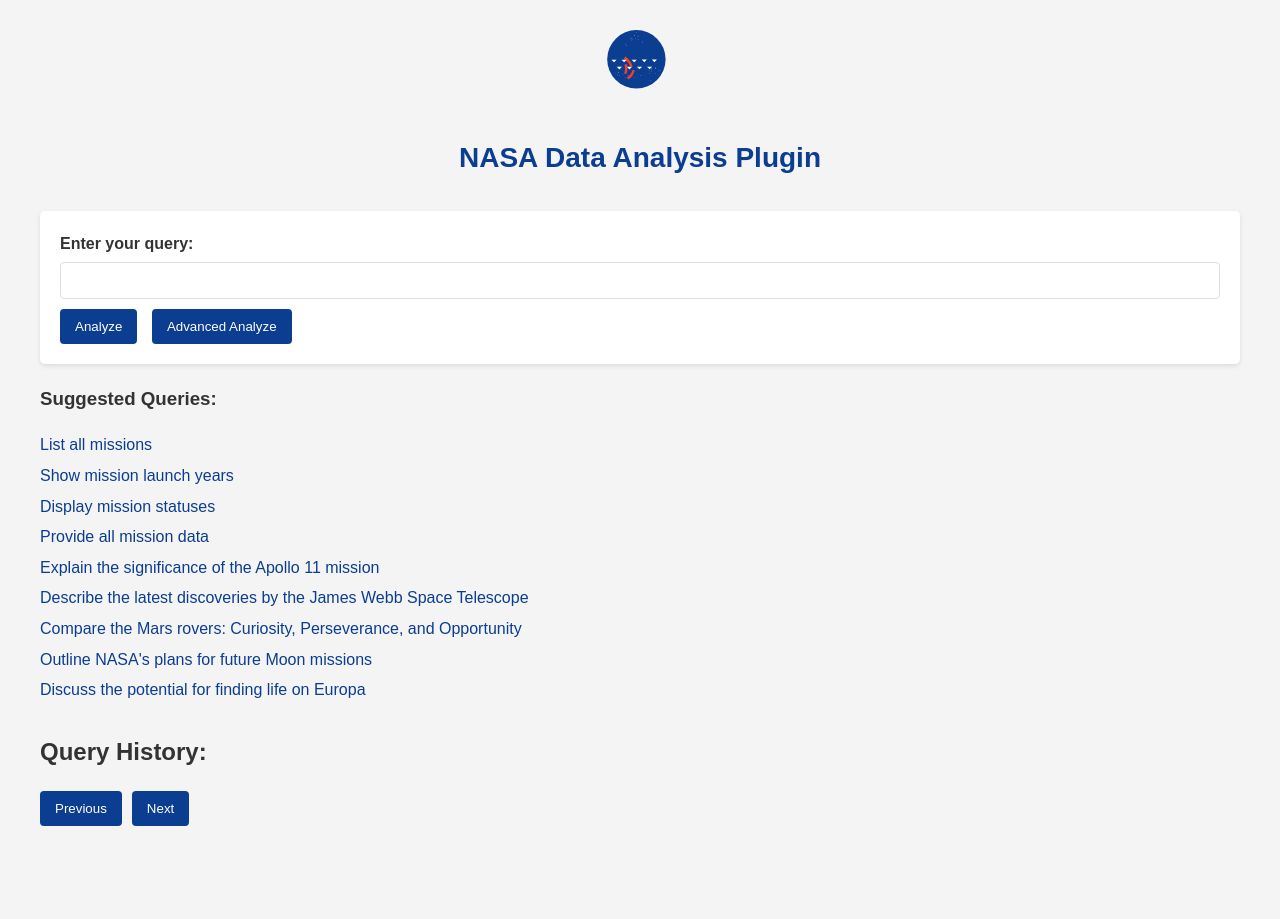
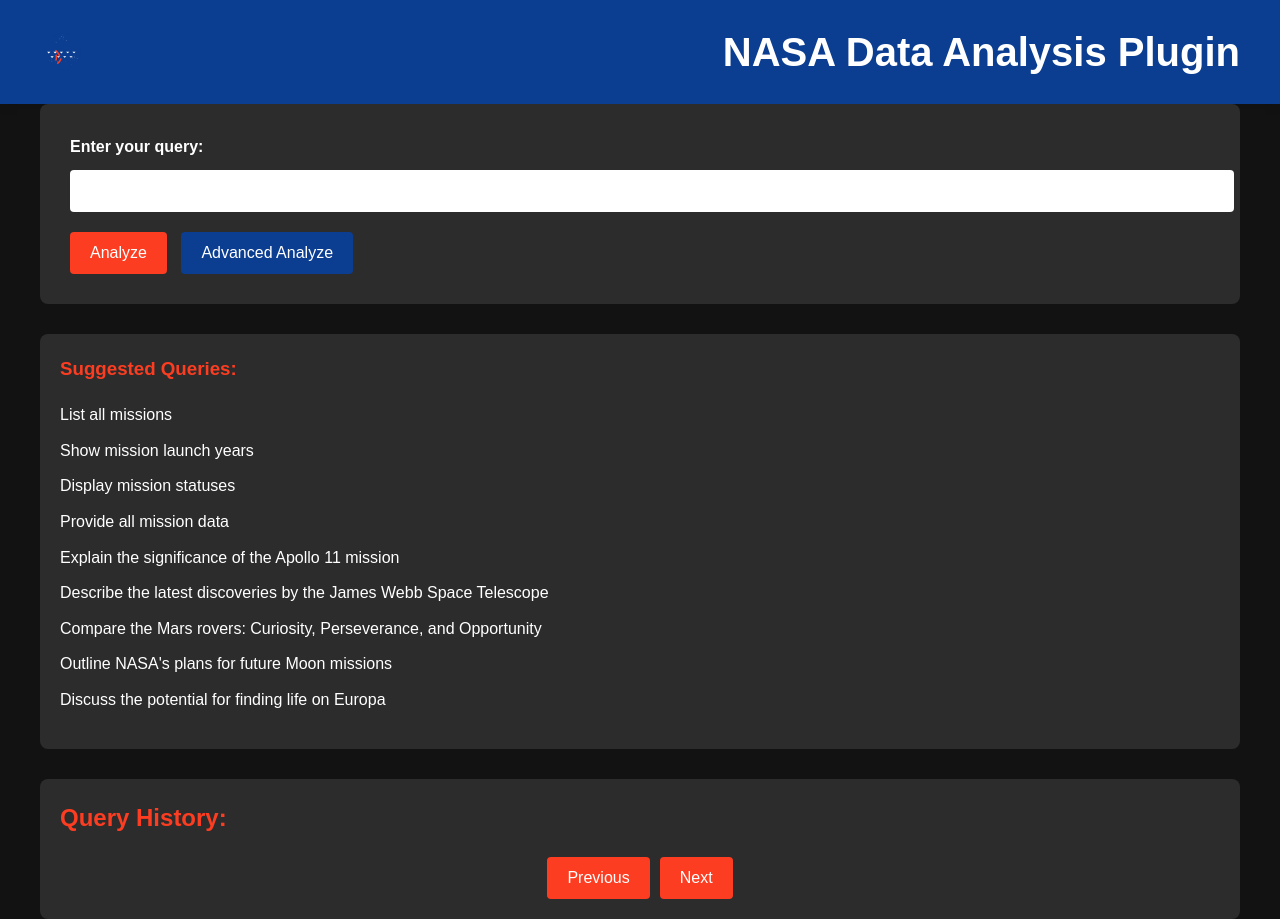
Before and after one commit to nztinversive/NASA-data-analyst-llm, a Flask app: page / in a window 1280 px wide. Before the commit the page ends 826 px from the top, so only its background shows below. Run offline with Flask 3, Linux system fonts and the light colour scheme; data that the repository does not hold is empty; some libraries are stand-ins or nearby versions.

Commit message:
Nasa modern design

```diff
--- a/static/css/style.css
+++ b/static/css/style.css
@@ -1,84 +1,109 @@
+:root {
+  --nasa-blue: #0B3D91;
+  --nasa-red: #FC3D21;
+  --space-black: #121212;
+  --space-gray: #2C2C2C;
+  --star-white: #FFFFFF;
+}
+
 body {
-    font-family: Arial, sans-serif;
+  font-family: 'Arial', sans-serif;
+  background-color: var(--space-black);
+  color: var(--star-white);
   line-height: 1.6;
-    color: #333;
+  margin: 0;
+  padding: 0;
+}
+
+.container {
   max-width: 1200px;
   margin: 0 auto;
-    padding: 20px;
-    background-color: #f4f4f4;
+  padding: 0 20px;
 }
 
 header {
-    text-align: center;
+  background-color: var(--nasa-blue);
+  padding: 20px 0;
+  box-shadow: 0 2px 10px rgba(0, 0, 0, 0.1);
+}
+
+.header-content {
+  display: flex;
+  align-items: center;
+  justify-content: space-between;
+}
+
+.nasa-logo {
+  height: 50px;
+  margin-right: 20px;
+}
+
+h1 {
+  font-size: 2.5rem;
+  margin: 0;
+  color: var(--star-white);
+}
+
+main {
+  padding: 40px 0;
+}
+
+#query-form {
+  background-color: var(--space-gray);
+  padding: 30px;
+  border-radius: 8px;
   margin-bottom: 30px;
 }
 
-h1 {
-    color: #0B3D91;
-    font-size: 28px;
+#query-form label {
+  display: block;
+  margin-bottom: 10px;
+  font-weight: bold;
 }
 
-.nasa-logo {
-    width: 80px;
-    height: auto;
-    margin-bottom: 10px;
-}
-
-form {
-    background-color: #fff;
-    padding: 20px;
-    border-radius: 5px;
-    box-shadow: 0 2px 5px rgba(0, 0, 0, 0.1);
+#query-form input[type="text"] {
+  width: 100%;
+  padding: 12px;
+  border: none;
+  border-radius: 4px;
+  font-size: 1rem;
   margin-bottom: 20px;
 }
 
-label {
-    display: block;
-    margin-bottom: 5px;
-    font-weight: bold;
-}
-
-input[type="text"] {
-    width: 100%;
-    padding: 10px;
-    margin-bottom: 10px;
-    border: 1px solid #ddd;
-    border-radius: 4px;
-    box-sizing: border-box;
-}
-
 button {
-    background-color: #0B3D91;
-    color: #fff;
-    padding: 10px 15px;
+  background-color: var(--nasa-red);
+  color: var(--star-white);
   border: none;
+  padding: 12px 20px;
+  font-size: 1rem;
   border-radius: 4px;
   cursor: pointer;
-    margin-right: 10px;
   transition: background-color 0.3s ease;
 }
 
 button:hover {
-    background-color: #0A3278;
+  background-color: #D93218;
 }
 
-#result, #chart {
-    background-color: #fff;
-    padding: 20px;
-    border-radius: 5px;
-    box-shadow: 0 2px 5px rgba(0, 0, 0, 0.1);
-    margin-top: 20px;
+#advanced-analyze-btn {
+  background-color: var(--nasa-blue);
+  margin-left: 10px;
 }
 
-#result pre {
-    white-space: pre-wrap;
-    word-wrap: break-word;
-    max-width: 100%;
-    font-size: 14px;
+#advanced-analyze-btn:hover {
+  background-color: #082A6B;
 }
 
 #suggestions {
-    margin-bottom: 20px;
+  background-color: var(--space-gray);
+  padding: 20px;
+  border-radius: 8px;
+  margin-bottom: 30px;
+}
+
+#suggestions h3 {
+  margin-top: 0;
+  color: var(--nasa-red);
 }
 
 #suggestions ul {
@@ -87,38 +112,54 @@
 }
 
 #suggestions li {
-    margin-bottom: 5px;
+  margin-bottom: 10px;
 }
 
-.suggestion {
-    color: #0B3D91;
+#suggestions a {
+  color: var(--star-white);
   text-decoration: none;
+  transition: color 0.3s ease;
 }
 
-.suggestion:hover {
-    text-decoration: underline;
+#suggestions a:hover {
+  color: var(--nasa-red);
+}
+
+#result, #chart {
+  background-color: var(--space-gray);
+  padding: 20px;
+  border-radius: 8px;
+  margin-bottom: 30px;
+}
+
+#result h2, #chart h2 {
+  color: var(--nasa-red);
+  margin-top: 0;
 }
 
 #history {
-    margin-top: 30px;
+  background-color: var(--space-gray);
+  padding: 20px;
+  border-radius: 8px;
 }
 
-#history ul {
-    list-style-type: none;
-    padding: 0;
+#history h2 {
+  color: var(--nasa-red);
+  margin-top: 0;
 }
 
-#history li {
-    background-color: #fff;
-    padding: 10px;
-    margin-bottom: 10px;
-    border-radius: 5px;
-    box-shadow: 0 2px 5px rgba(0, 0, 0, 0.1);
+.pagination {
+  margin-top: 20px;
+  text-align: center;
+}
+
+.pagination button {
+  margin: 0 5px;
 }
 
 .error {
-    color: #ff0000;
-    margin-top: 10px;
+  color: var(--nasa-red);
+  font-weight: bold;
 }
 
 @media (max-width: 768px) {
--- a/templates/index.html
+++ b/templates/index.html
@@ -11,12 +11,14 @@
 </head>
 <body>
     <header>
-        <!-- Display NASA logo -->
-        <img src="{{ url_for('static', filename='img/nasa_logo.svg') }}" alt="NASA Logo" class="nasa-logo">
-        <h1>NASA Data Analysis Plugin</h1>
+        <div class="container header-content">
+            <!-- Display NASA logo -->
+            <img src="{{ url_for('static', filename='img/nasa_logo.svg') }}" alt="NASA Logo" class="nasa-logo">
+            <h1>NASA Data Analysis Plugin</h1>
+        </div>
     </header>
 
-    <main>
+    <main class="container">
         <!-- Form for user to input queries -->
         <form id="query-form">
             <label for="query">Enter your query:</label>
```
Lines whose indentation alone changed are shown as unchanged.
